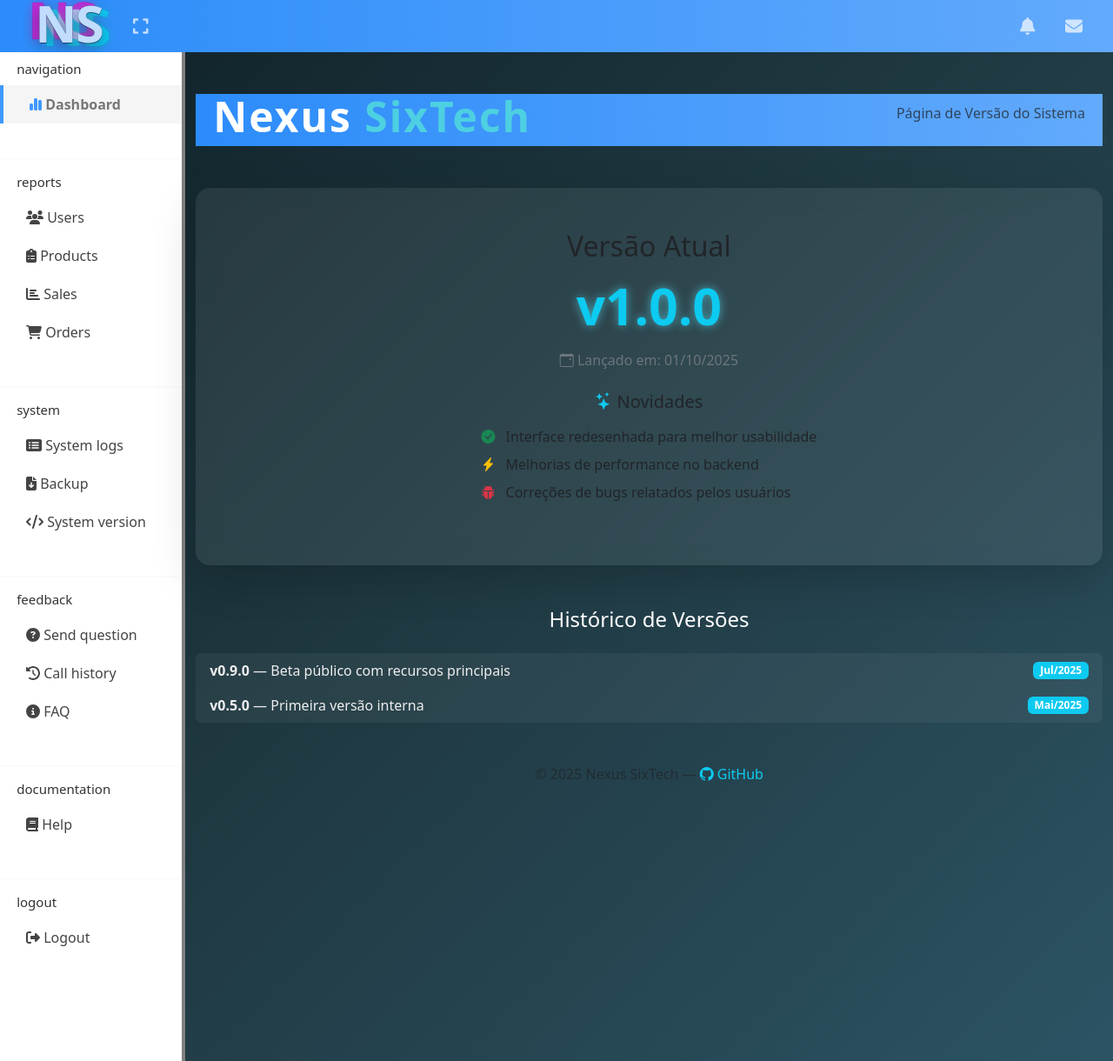
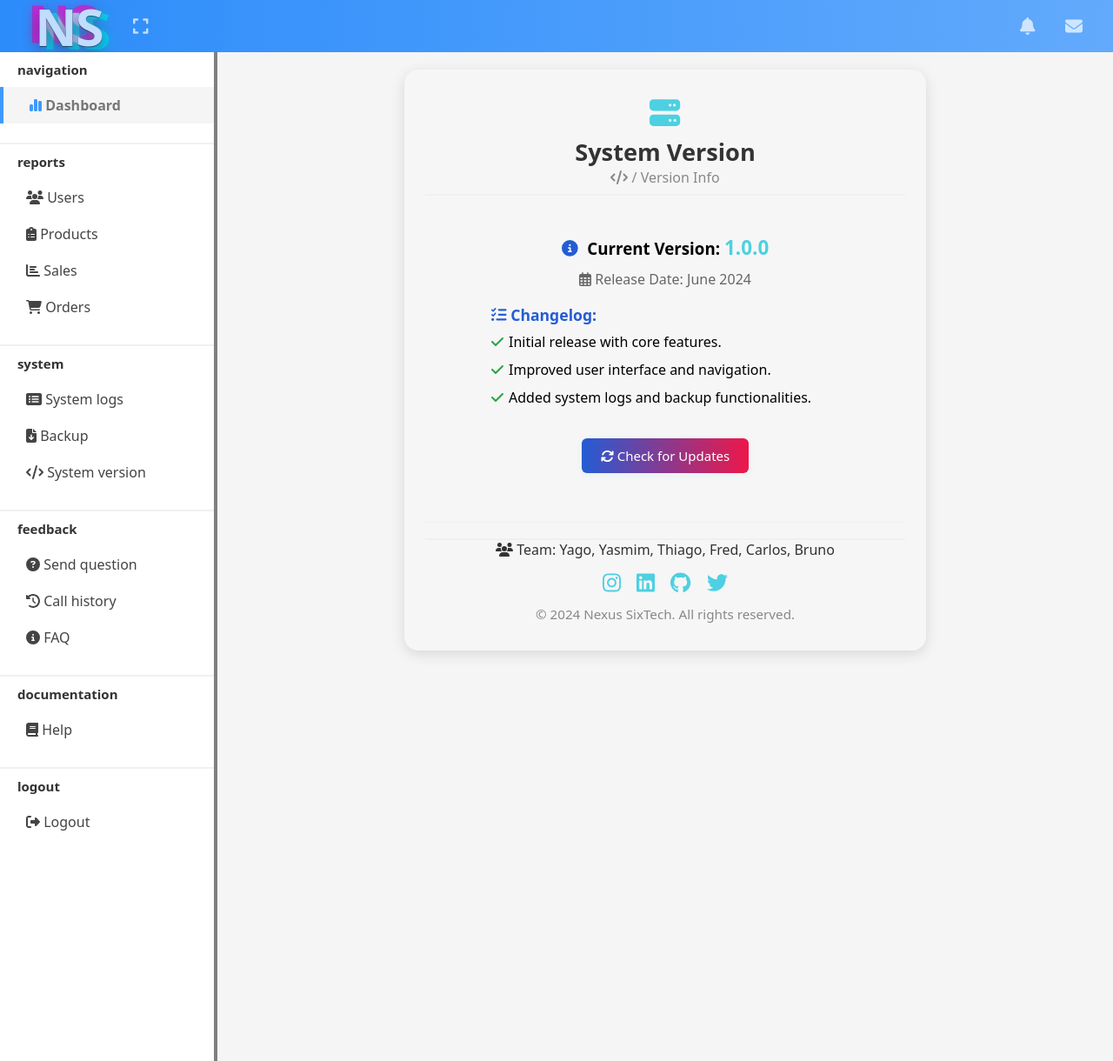
Before and after one commit to tenmenezes/Nexus_SixTech, a PHP site: page /system/systemVersion.html in a window 1280 px wide. Shown: the whole page at 87% size. Run offline with PHP 8.4, Linux system fonts and the light colour scheme.

Commit message:
adicionando aba de creditos e ajustando conteúdos mal formatados

```diff
--- a/Master/css/master.css
+++ b/Master/css/master.css
@@ -30,6 +33,11 @@
     align-items: center;
     flex-wrap: nowrap;
     overflow-x: auto;
+    position: fixed;
+    top: 0;
+    left: 0;
+    width: 100%;
+    z-index: 20;
 }
 
 canvas {
@@ -178,6 +170,8 @@
     display: flex;
     flex-wrap: nowrap;
     min-height: 100vh;
+    margin-top: 60px;
+    /* espaço para o header fixo */
 }
 
 .main hr {
@@ -185,11 +179,21 @@
 }
 
 .sidebar {
-    width: 20%;
+    width: 250px;
+    /* largura fixa */
     background-color: white;
     border-right: 4px solid grey;
-    min-height: 100vh;
-    position: relative;
+    min-height: calc(100vh - 60px);
+    position: fixed;
+    /* fixa na tela */
+    top: 60px;
+    /* abaixo do header */
+    left: 0;
+    height: calc(100vh - 60px);
+    /* ocupa o restante da tela abaixo do header */
+    z-index: 10;
+    overflow-y: auto;
+    /* scroll interno */
     transition: transform 0.3s ease-in-out;
 }
 
@@ -262,10 +266,14 @@
 .content {
     flex: 1;
     background-color: var(--color-background);
-    padding: 20px;
     display: flex;
     flex-direction: column;
     overflow-y: auto;
+    padding: 20px;
+    margin-left: 250px;
+    /* espaço para a sidebar fixa */
+    margin-top: 0;
+    /* já está coberto pelo .main */
 }
 
 /* Botão hambúrguer oculto em telas grandes */
--- a/Master/css/systemVersion.css
+++ b/Master/css/systemVersion.css
@@ -1,56 +1,171 @@
-body {
-    font-family: "Poppins", sans-serif;
-    background: linear-gradient(135deg, #0f2027, #203a43, #2c5364);
-    color: #fff;
-    min-height: 100vh;
+.main-version-content {
+    width: 100%;
+    max-width: 600px;
+    margin: 0 auto;
+    padding: 32px 24px;
+    background: rgba(255, 255, 255, 0.10);
+    border-radius: 16px;
+    box-shadow: 0 4px 16px rgba(0, 0, 0, 0.12);
+    display: flex;
+    flex-direction: column;
+    align-items: center;
+    gap: 32px;
 }
 
-/* Logo */
-.logo {
-    font-size: 3rem;
-    font-weight: bold;
-    letter-spacing: 2px;
+.mvc-header {
+    width: 100%;
+    text-align: center;
+    margin-bottom: 12px;
 }
 
-.logo span {
+.mvc-header-icon {
+    font-size: 2.2em;
     color: #4dd0e1;
+    margin-bottom: 8px;
 }
 
-/* Glassmorphism Card */
-.glass-card {
-    background: rgba(255, 255, 255, 0.08);
-    backdrop-filter: blur(12px);
-    border-radius: 16px;
-    transition: transform 0.3s ease, box-shadow 0.3s ease;
+.mvc-header h2 {
+    font-size: 1.7em;
+    font-weight: bold;
+    margin: 0;
+    color: #333;
 }
 
-.glass-card:hover {
-    transform: translateY(-8px) scale(1.02);
-    box-shadow: 0 12px 30px rgba(0, 0, 0, 0.4);
+.mvc-header-sub {
+    font-size: 1em;
+    color: #888;
+    margin-bottom: 8px;
+    display: block;
 }
 
-/* Número da versão */
-.version-number {
-    text-shadow: 0 0 10px rgba(77, 208, 225, 0.7);
+.mvc-content {
+    width: 100%;
+    text-align: center;
 }
 
-/* Timeline */
-.timeline .list-group-item {
-    background: rgba(255, 255, 255, 0.05);
-    color: #eee;
-    border: none;
-    transition: background 0.3s ease;
+.mvc-content-icon {
+    color: #245cd4;
+    margin-right: 6px;
 }
 
-.timeline .list-group-item:hover {
-    background: rgba(77, 208, 225, 0.2);
+.mvc-version {
+    font-weight: bold;
+    color: #4dd0e1;
+    font-size: 1.2em;
 }
 
-/* Footer */
-footer a {
-    font-weight: 500;
+.mvc-date {
+    color: #666;
+    margin: 10px 0 18px 0;
+    font-size: 1em;
 }
 
-footer a:hover {
-    text-decoration: underline;
+.mvc-changelog {
+    margin: 0 auto 18px auto;
+    text-align: left;
+    max-width: 400px;
 }
+
+.mvc-changelog h4 {
+    font-size: 1.1em;
+    color: #245cd4;
+    margin-bottom: 8px;
+}
+
+.mvc-list-icon {
+    color: #28a745;
+    margin-right: 6px;
+}
+
+.mvc-changelog ul {
+    list-style: none;
+    padding: 0;
+    margin: 0;
+}
+
+.mvc-changelog li {
+    margin-bottom: 10px;
+    font-size: 1em;
+    display: flex;
+    align-items: center;
+}
+
+.update-button {
+    display: inline-block;
+    padding: 10px 22px;
+    font-size: 15px;
+    color: #fff;
+    background: linear-gradient(90deg, #245cd4, #ee1749);
+    border: none;
+    border-radius: 6px;
+    cursor: pointer;
+    text-decoration: none;
+    margin-top: 18px;
+    font-weight: 500;
+    box-shadow: 0 2px 8px rgba(77, 208, 225, 0.10);
+    transition: background 0.2s, transform 0.2s;
+}
+
+.update-button i {
+    margin-right: 8px;
+}
+
+.update-button:hover {
+    background: linear-gradient(90deg, #ee1749, #245cd4);
+    transform: scale(1.05);
+}
+
+.mvc-footer {
+    width: 100%;
+    text-align: center;
+    margin-top: 24px;
+    padding-top: 18px;
+    border-top: 1px solid #eee;
+}
+
+.mvc-footer-team {
+    font-size: 1em;
+    color: #333;
+    margin-bottom: 10px;
+}
+
+.mvc-footer-team i {
+    color: #245cd4;
+    margin-right: 6px;
+}
+
+.mvc-footer-social {
+    margin: 10px 0;
+    display: flex;
+    justify-content: center;
+    gap: 18px;
+}
+
+.mvc-footer-social a {
+    color: #4dd0e1;
+    font-size: 1.5em;
+    transition: color 0.2s, transform 0.2s;
+}
+
+.mvc-footer-social a:hover {
+    color: #ee1749;
+    transform: scale(1.2);
+}
+
+.mvc-footer-copy {
+    font-size: 0.95em;
+    color: #888;
+    margin-top: 10px;
+}
+
+/* Responsivo */
+@media (max-width: 700px) {
+    .main-version-content {
+        max-width: 98vw;
+        padding: 16px 4vw;
+    }
+
+    .mvc-changelog {
+        max-width: 98vw;
+    }
+}
--- a/Master/reports/orders.html
+++ b/Master/reports/orders.html
@@ -90,6 +90,7 @@
 
         <h3>documentation</h3>
         <a href="../documentation/help.html"><i class="fas fa-book"></i> Help</a>
+        <a href="./documentation/help.html"><i class="fa-solid fa-circle-exclamation"></i> Made by</a>
         <br />
         <hr />
 
--- a/Master/reports/productReports.html
+++ b/Master/reports/productReports.html
@@ -85,6 +85,7 @@
 
       <h3>documentation</h3>
       <a href="#"><i class="fas fa-book"></i> Help</a>
+      <a href="./documentation/help.html"><i class="fa-solid fa-circle-exclamation"></i> Made by</a>
       <br />
       <hr />
 
--- a/Master/reports/salesReports.html
+++ b/Master/reports/salesReports.html
@@ -90,6 +90,7 @@
 
         <h3>documentation</h3>
         <a href="../documentation/help.html"><i class="fas fa-book"></i> Help</a>
+        <a href="./documentation/help.html"><i class="fa-solid fa-circle-exclamation"></i> Made by</a>
         <br />
         <hr />
 
--- a/Master/reports/userReports.html
+++ b/Master/reports/userReports.html
@@ -86,6 +86,7 @@
 
       <h3>documentation</h3>
       <a href="../documentation/help.html"><i class="fas fa-book"></i> Help</a>
+      <a href="./documentation/help.html"><i class="fa-solid fa-circle-exclamation"></i> Made by</a>
       <br />
       <hr />
 
--- a/Master/system/systemVersion.html
+++ b/Master/system/systemVersion.html
@@ -1,97 +1,112 @@
 <!DOCTYPE html>
 <html lang="pt-BR">
   <head>
-  <meta charset="UTF-8">
-  <meta name="viewport" content="width=device-width, initial-scale=1">
+    <meta charset="UTF-8" />
+    <meta name="viewport" content="width=device-width, initial-scale=1" />
     <title>Nexus SixTech - Versão</title>
 
-  <!-- Bootstrap 5 -->
-  <link href="https://cdn.jsdelivr.net/npm/bootstrap@5.3.2/dist/css/bootstrap.min.css" rel="stylesheet">
-
     <!-- Animate.css -->
-  <link rel="stylesheet" href="https://cdnjs.cloudflare.com/ajax/libs/animate.css/4.1.1/animate.min.css"/>
-
-  <!-- Ícones (Bootstrap Icons) -->
-  <link rel="stylesheet" href="https://cdn.jsdelivr.net/npm/bootstrap-icons@1.11.1/font/bootstrap-icons.css">
+    <link
+      rel="stylesheet"
+      href="https://cdnjs.cloudflare.com/ajax/libs/animate.css/4.1.1/animate.min.css"
+    />
 
     <!-- Font Awesome CDN - CSS -->
-    <link rel="stylesheet" href="https://cdnjs.cloudflare.com/ajax/libs/font-awesome/6.5.0/css/all.min.css"
+    <link
+      rel="stylesheet"
+      href="https://cdnjs.cloudflare.com/ajax/libs/font-awesome/6.5.0/css/all.min.css"
+    />
 
     <!-- CSS Customizado -->
-
-  <link rel="stylesheet" href="../css/systemVersion.css">
-  <link rel="stylesheet" href="../css/master.css">
-
+    <link rel="stylesheet" href="../css/systemVersion.css" />
+    <link rel="stylesheet" href="../css/master.css" />
   </head>
 
-
   <body>
-
     <!-- Overlay -->
     <div class="transicao ativa" id="transition-overlay">
       <div class="fatia"></div>
       <div class="fatia"></div>
       <div class="fatia">
-      <img src="../img/imgProject-Photoroom.png" class="imagem" alt="Logo">
+        <img src="../img/imgProject-Photoroom.png" class="imagem" alt="Logo" />
       </div>
       <div class="fatia"></div>
       <div class="fatia"></div>
     </div>
-
 
     <header>
       <div class="info-header">
         <div class="logo">
           <h3 class="glitch" data-text="NS">NS</h3>
         </div>
-      <div class="icons-header">
-        <i class="fa-solid fa-expand"></i>
+        <div class="icons-header" title="Tela cheia">
+          <i class="fa-solid fa-expand fullscreen"></i>
         </div>
       </div>
       <div style="align-items: center" class="info-header">
-      <i class="fa-solid fa-bell not"></i>
-      <i class="fa-solid fa-envelope mail"></i>
+        <i class="fa-solid fa-bell not" title="notificações"></i>
+        <i class="fa-solid fa-envelope mail" title="e-mails"></i>
       </div>
-
-    <!-- Botão hambúrguer (visível apenas no mobile) -->
       <button class="hamburger" id="hamburger">
         <i class="fa-solid fa-bars"></i>
       </button>
     </header>
 
-  <!--FIM HEADER-->
-
     <section class="main">
       <div class="sidebar">
         <h3>navigation</h3>
-      <a class="sidebar-active" href="../master.html"><i class="fa-solid fa-chart-simple icon-dash"></i> Dashboard</a>
+        <a class="sidebar-active" href="../master.html"
+          ><i class="fa-solid fa-chart-simple icon-dash"></i> Dashboard</a
+        >
         <br />
         <hr />
 
         <h3>reports</h3>
-      <a href="../reports/userReports.html"><i class="fas fa-users"></i> Users </a>
-      <a href="../reports/productReports.html"><i class="fas fa-clipboard-list"></i> Products </a>
-      <a href="../reports/salesReports.html"><i class="fas fa-chart-bar"></i> Sales </a>
-      <a href="../reports/orders.html"><i class="fas fa-shopping-cart"></i> Orders </a>
+        <a href="../reports/userReports.html"
+          ><i class="fas fa-users"></i> Users
+        </a>
+        <a href="../reports/productReports.html"
+          ><i class="fas fa-clipboard-list"></i> Products
+        </a>
+        <a href="../reports/salesReports.html"
+          ><i class="fas fa-chart-bar"></i> Sales
+        </a>
+        <a href="../reports/orders.html"
+          ><i class="fas fa-shopping-cart"></i> Orders</a
+        >
         <br />
         <hr />
 
         <h3>system</h3>
-      <a href="../system/logs.html"><i class="fas fa-list-alt"></i> System logs</a>
-      <a href="../system/backup.html"><i class="fa-solid fa-file-arrow-down"></i> Backup</a>
-      <a href="../system/systemVersion.html"><i class="fas fa-code"></i> System version</a>
+        <a href="../system/logs.html"
+          ><i class="fas fa-list-alt"></i> System logs</a
+        >
+        <a href="../system/backup.html"
+          ><i class="fa-solid fa-file-arrow-down"></i> Backup</a
+        >
+        <a href="../system/systemVersion.html"
+          ><i class="fas fa-code"></i> System version</a
+        >
         <br />
         <hr />
 
         <h3>feedback</h3>
-      <a href="../feedback/question.html"><i class="fas fa-question-circle"></i> Send question</a>
-      <a href="../feedback/history.html"><i class="fas fa-history"></i> Call history</a>
-      <a href="../feedback/faq.html"><i class="fas fa-info-circle"></i> FAQ</a>
+        <a href="../feedback/question.html"
+          ><i class="fas fa-question-circle"></i> Send question</a
+        >
+        <a href="../feedback/history.html"
+          ><i class="fas fa-history"></i> Call history</a
+        >
+        <a href="../feedback/faq.html"
+          ><i class="fas fa-info-circle"></i> FAQ</a
+        >
         <br />
         <hr />
 
         <h3>documentation</h3>
-      <a href="../documentation/help.html"><i class="fas fa-book"></i> Help</a>
+        <a href="../documentation/help.html"
+          ><i class="fas fa-book"></i> Help</a
+        >
         <br />
         <hr />
 
@@ -100,66 +115,77 @@
       </div>
       <!--FIM SIDEBAR-->
 
-
-  <div class="container py-5">
-    <!-- Cabeçalho -->
-    <header class="text-center mb-5">
-      <h1 class="logo animate__animated animate__fadeInDown">Nexus <span>SixTech</span></h1>
-      <p class="text-muted animate__animated animate__fadeInUp">Página de Versão do Sistema</p>
-    </header>
-
-    <!-- Card da Versão -->
-    <div class="card glass-card shadow-lg border-0 animate__animated animate__zoomIn">
-      <div class="card-body text-center p-5">
-        <h2 class="card-title mb-3">Versão Atual</h2>
-        <div class="version-number display-4 fw-bold text-info mb-3 animate__animated animate__pulse animate__infinite">v1.0.0</div>
-        <p class="release-date text-secondary mb-4"><i class="bi bi-calendar-event"></i> Lançado em: 01/10/2025</p>
-
-        <!-- Changelog -->
-        <h5 class="mb-3"><i class="bi bi-stars text-info"></i> Novidades</h5>
-        <ul class="list-unstyled text-start d-inline-block">
-          <li class="mb-2"><i class="bi bi-check-circle-fill text-success me-2"></i> Interface redesenhada para melhor usabilidade</li>
-          <li class="mb-2"><i class="bi bi-lightning-charge-fill text-warning me-2"></i> Melhorias de performance no backend</li>
-          <li class="mb-2"><i class="bi bi-bug-fill text-danger me-2"></i> Correções de bugs relatados pelos usuários</li>
+      <div class="content">
+        <div class="system-version-container">
+          <div class="main-version-content">
+            <!-- Header estilizado -->
+            <div class="mvc-header">
+              <i class="fa-solid fa-server mvc-header-icon"></i>
+              <h2>System Version</h2>
+              <span class="mvc-header-sub"
+                ><i class="fa-solid fa-code"></i> / Version Info</span
+              >
+              <hr />
+            </div>
+            <!-- Content estilizado -->
+            <div class="mvc-content">
+              <h3>
+                <i class="fa-solid fa-circle-info mvc-content-icon"></i>
+                Current Version: <span class="mvc-version">1.0.0</span>
+              </h3>
+              <p class="mvc-date">
+                <i class="fa-regular fa-calendar-days"></i>
+                Release Date: June 2024
+              </p>
+              <div class="mvc-changelog">
+                <h4><i class="fa-solid fa-list-check"></i> Changelog:</h4>
+                <ul>
+                  <li>
+                    <i class="fa-solid fa-check mvc-list-icon"></i> Initial
+                    release with core features.
+                  </li>
+                  <li>
+                    <i class="fa-solid fa-check mvc-list-icon"></i> Improved
+                    user interface and navigation.
+                  </li>
+                  <li>
+                    <i class="fa-solid fa-check mvc-list-icon"></i> Added system
+                    logs and backup functionalities.
+                  </li>
                 </ul>
               </div>
+              <button class="update-button">
+                <i class="fa-solid fa-arrows-rotate"></i> Check for Updates
+              </button>
             </div>
-
-    <!-- Timeline de Versões Anteriores -->
-    <section class="timeline mt-5 animate__animated animate__fadeInUp">
-      <h4 class="text-center mb-4">Histórico de Versões</h4>
-      <div class="list-group">
-        <div class="list-group-item list-group-item-action d-flex justify-content-between align-items-center">
-          <span><strong>v0.9.0</strong> — Beta público com recursos principais</span>
-          <span class="badge bg-info">Jul/2025</span>
+            <!-- Footer estilizado -->
+            <footer class="mvc-footer">
+              <hr />
+              <div class="mvc-footer-team">
+                <span><i class="fa-solid fa-users"></i> Team:</span>
+                <span>Yago, Yasmim, Thiago, Fred, Carlos, Bruno</span>
               </div>
-        <div class="list-group-item list-group-item-action d-flex justify-content-between align-items-center">
-          <span><strong>v0.5.0</strong> — Primeira versão interna</span>
-          <span class="badge bg-info">Mai/2025</span>
+              <div class="mvc-footer-social">
+                <a href="#" title="Instagram"
+                  ><i class="fab fa-instagram"></i
+                ></a>
+                <a href="#" title="LinkedIn"><i class="fab fa-linkedin"></i></a>
+                <a href="#" title="GitHub"><i class="fab fa-github"></i></a>
+                <a href="#" title="Twitter"><i class="fab fa-twitter"></i></a>
+              </div>
+              <div class="mvc-footer-copy">
+                &copy; 2024 Nexus SixTech. All rights reserved.
+              </div>
+            </footer>
           </div>
         </div>
+      </div>
+      <!--FIM CONTENT-->
     </section>
-
-    <!-- Rodapé -->
-    <footer class="text-center mt-5 text-muted animate__animated animate__fadeInUp">
-      <p>© 2025 Nexus SixTech —
-        <a href="https://github.com/tenmenezes/Nexus_SixTech" target="_blank" class="text-info text-decoration-none">
-          <i class="bi bi-github"></i> GitHub
-        </a>
-      </p>
-    </footer>
-  </div>
-
-  <!-- Bootstrap JS -->
-  <script src="https://cdn.jsdelivr.net/npm/bootstrap@5.3.2/dist/js/bootstrap.bundle.min.js"></script>
 
     <!-- Font Awesome CDN - JS -->
     <script src="https://cdnjs.cloudflare.com/ajax/libs/font-awesome/6.5.0/js/all.min.js"></script>
-
-    <!-- Scripts -->
-
     <script src="../js/sidebar.js"></script>
     <script src="../js/transition.js"></script>
-
   </body>
 </html>
```
Also changed, not shown: other parts of Master/css/master.css (+38 -23 lines), Master/js/master.js (+6 -16 lines), Master/js/sidebar.js (+26 -17 lines), Master/master.html (+6 -14 lines). Lines whose indentation alone changed are shown as unchanged.
